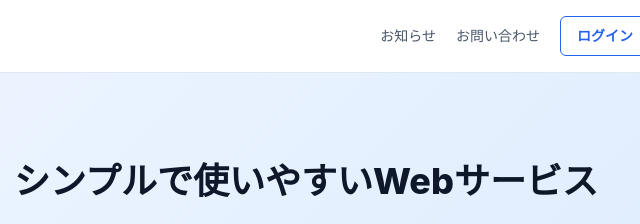
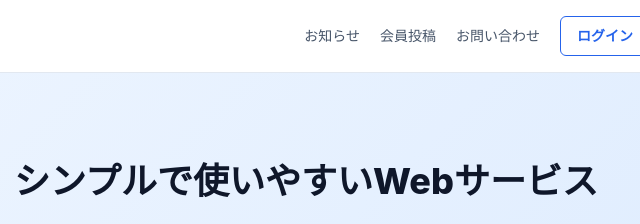
Before and after one commit to yukkuto-code/repo, a website: page my-adminapp/public/home.html in a window 1280 px wide. Shown: the top 224 px of the page, 334-974 px from the left. Drawn offline with Linux system fonts and the light colour scheme; no server answers.

Commit message:
Fix indentation in home.html navigation bar

```diff
--- a/my-adminapp/public/home.html
+++ b/my-adminapp/public/home.html
@@ -55,8 +55,9 @@
   <header>
     <div class="container nav-bar">
       <a href="/" class="logo">My Service</a>
-      <nav class="nav-links" id="nav-links">
+        <nav class="nav-links" id="nav-links">
         <a href="/news">お知らせ</a>
+        <a href="/community">会員投稿</a>
         <a href="/contact">お問い合わせ</a>
         <a href="/login" class="btn-login">ログイン</a>
         <a href="/register" class="btn-register">新規会員登録</a>
```
